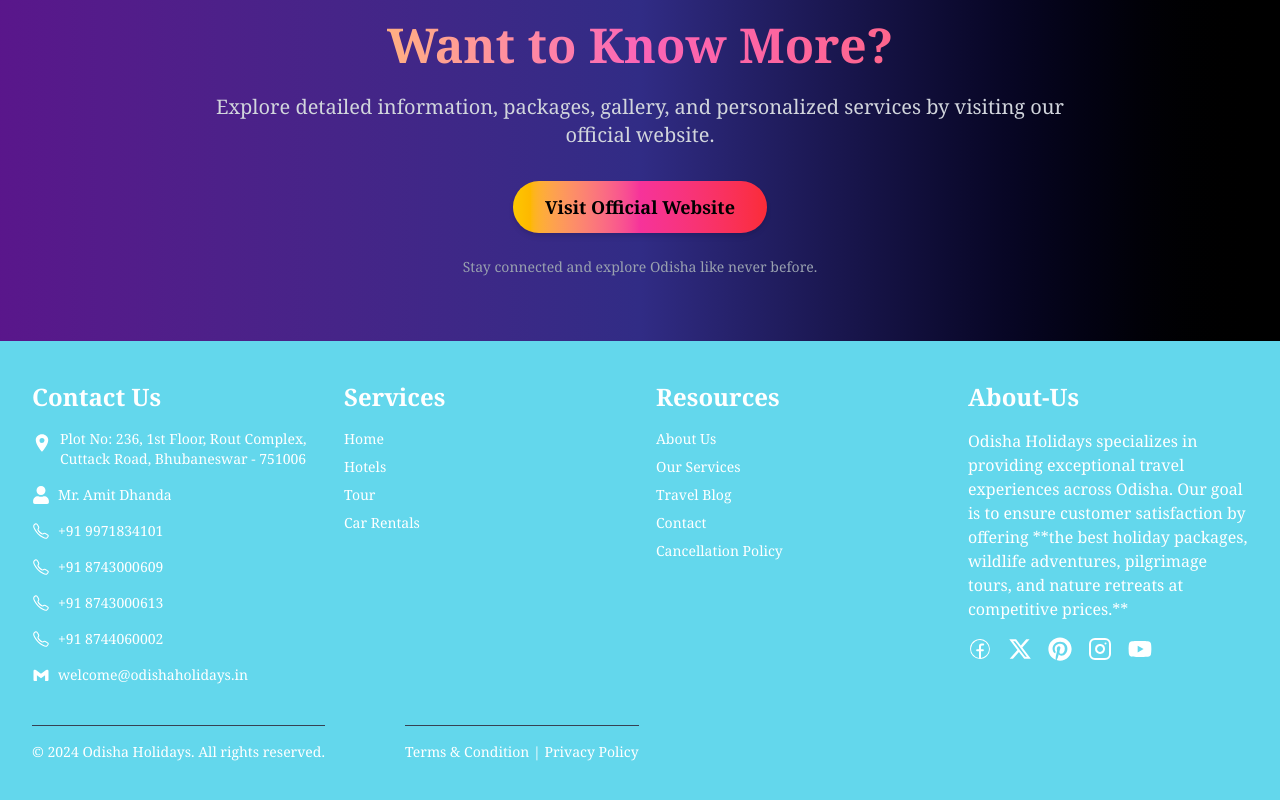
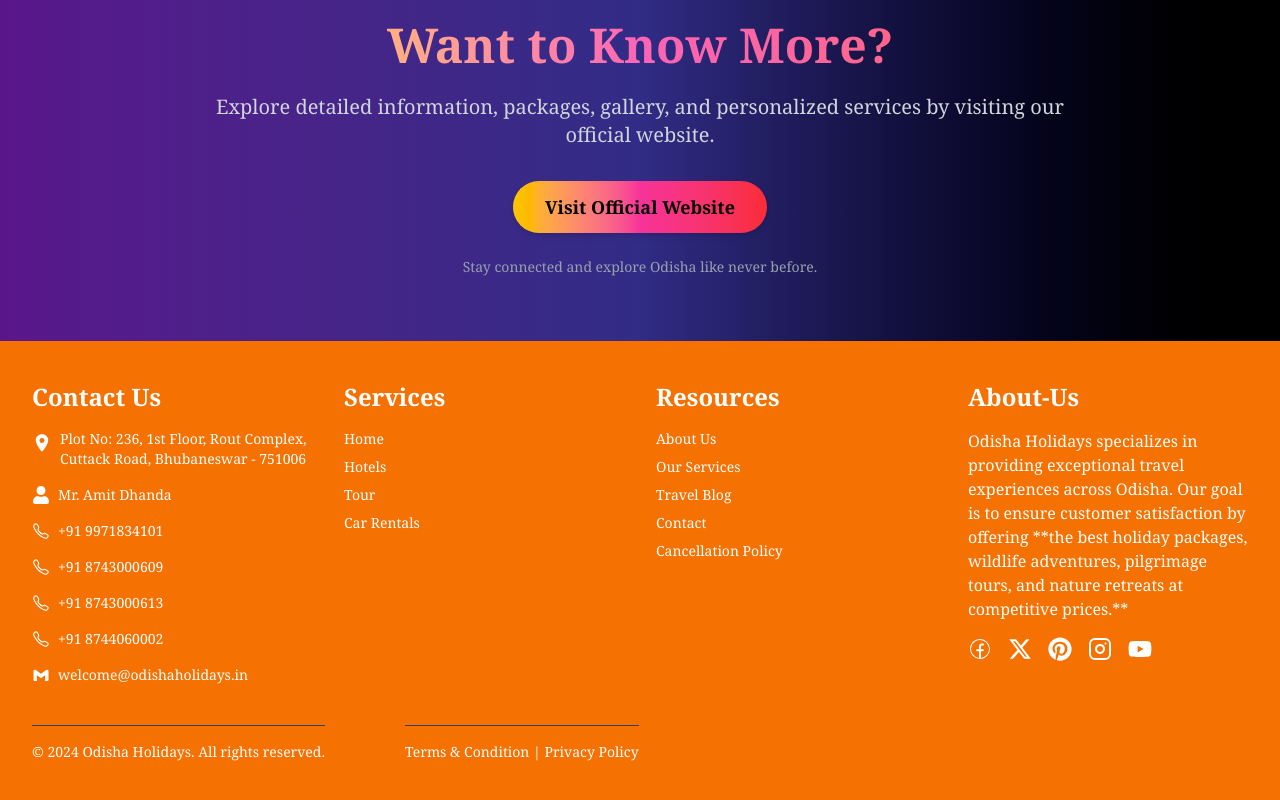
Before and after one commit to PrateekMishraaa/OdishaHolidaysLandingpage, a React (Vite) app: page / in a window 1280 px wide. Shown: the part 5121-5921 px from the top of the page. Built offline with nearby package versions, Linux system fonts and the light colour scheme.

Commit message:
change-footer-color

```diff
--- a/src/Components/Footer.jsx
+++ b/src/Components/Footer.jsx
@@ -8,7 +8,7 @@
 import { LuInstagram } from "react-icons/lu";
 const Footer = () => {
     return (
-        <footer className='w-full bg-[#63d7ec] text-white font-serif px-8 py-10'>
+        <footer className='w-full bg-[#f57102] text-white font-serif px-8 py-10'>
             <div className='grid grid-cols-1 md:grid-cols-4 gap-8'>
 
                 {/* Contact Us */}
```
